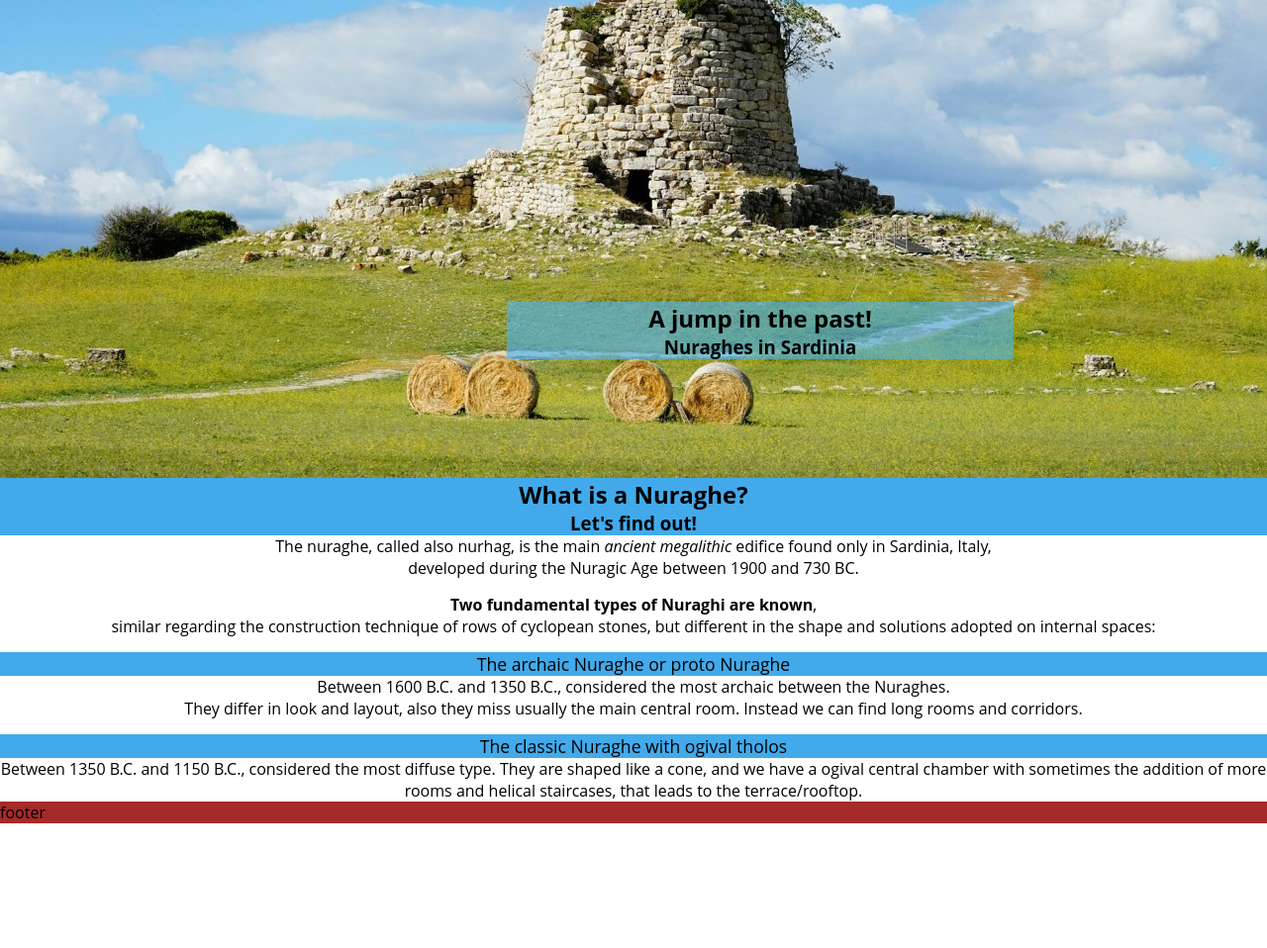
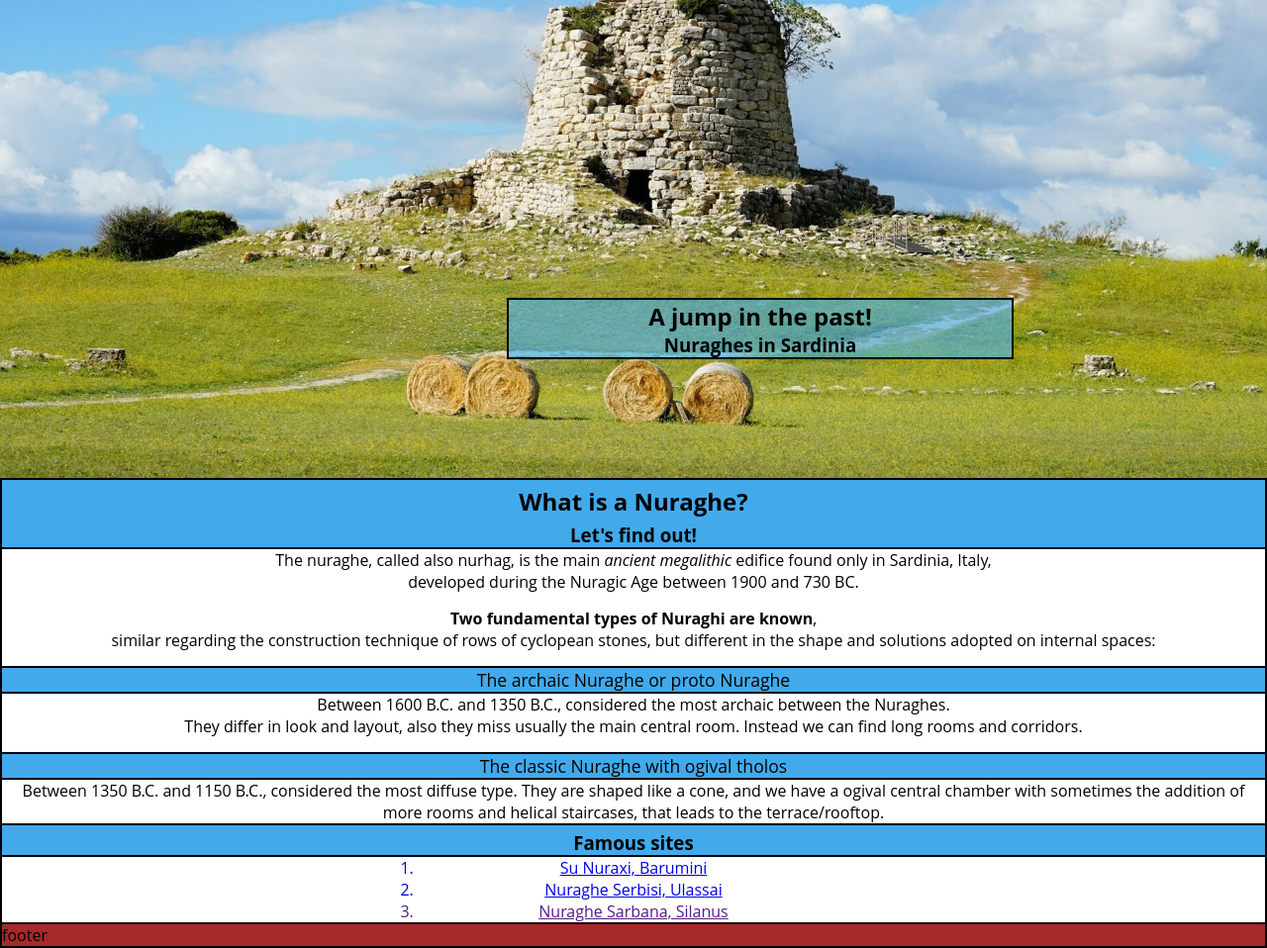
Before and after one commit to ValerioS05/pj1nuraghe, a plain HTML site: page index.html in a window 1280 px wide. Shown: the part 89-1047 px from the top of the page at 99% size. Before the commit the page ends 921 px from the top, so only its background shows below. Drawn offline with Linux system fonts and the light colour scheme.

Commit message:
added borders to headings and different sections, added links to famous sites

```diff
--- a/assets/css/style.css
+++ b/assets/css/style.css
@@ -22,7 +22,8 @@ h1,h2,h3, {
     font-family: "Roboto", sans-serif;
     text-transform: uppercase;
     letter-spacing: 3px;
-
+    border-style: 1px double black;
+    padding: 10px 10px;
 }
 
 
@@ -116,6 +117,7 @@ main {
     width: 60%;
     text-align: center;
     background-color: rgba(74, 178, 243, 0.6);
+    border: 2px solid black;
 }
 
 /*main content section*/
@@ -124,14 +126,19 @@ main {
     display: flex;
     flex-direction: column;
     text-align: center;
+    border: 2px solid black;
 }
 
 #main-content  h2,#main-content h3 {
     text-align: center;
     background-color: rgb(66, 170, 235);
+    padding-top: 5px;
 
 }
 
+#main-content h3 {
+    border-bottom: 2px solid black;
+}
 
 #nur-type {
     margin-top: 15px;
@@ -145,6 +152,19 @@ main {
     margin-top: 15px;
     background-color: rgb(66, 170, 235);
     font-size: 110%;
+    border-top: 2px solid black;
+    border-bottom: 2px solid black;
+}
+
+#rank-nur > ol{
+    list-style-type: decimal;
+    margin: 0 20px;
+    align-items: center;
+    padding: 0 3.5rem;
+}
+
+#rank-nur h3 {
+    border-top: 2px solid black;
 }
 
 
@@ -152,6 +172,9 @@ main {
 
 footer {
     background-color:brown ;
+    border-bottom:2px solid black;
+    border-left:2px solid black;
+    border-right:2px solid black;
 }
 
 
@@ -199,5 +222,10 @@ footer {
         text-align: center;
     }
 
-
+    #rank-nur > ol{
+        list-style-type: decimal;
+        margin: 0 20px;
+        align-items: center;
+        padding: 0 25rem;
+    }
 }
--- a/index.html
+++ b/index.html
@@ -91,7 +91,15 @@
                         </dl>
                     </div>
                 </div>
-            <div>
+            <div id="sec-cont">
+                <div id="rank-nur">
+                    <h3 >Famous sites</h3>
+                    <ol>
+                        <a href="nuraxi.html"><li>Su Nuraxi, Barumini</li></a>
+                        <a href="serbisi.html"><li>Nuraghe Serbisi, Ulassai</li></a>
+                        <a href=""><li>Nuraghe Sarbana, Silanus</li></a>
+                    </ol>
+                </div>
             </div>
        </section>
     </main>
```
